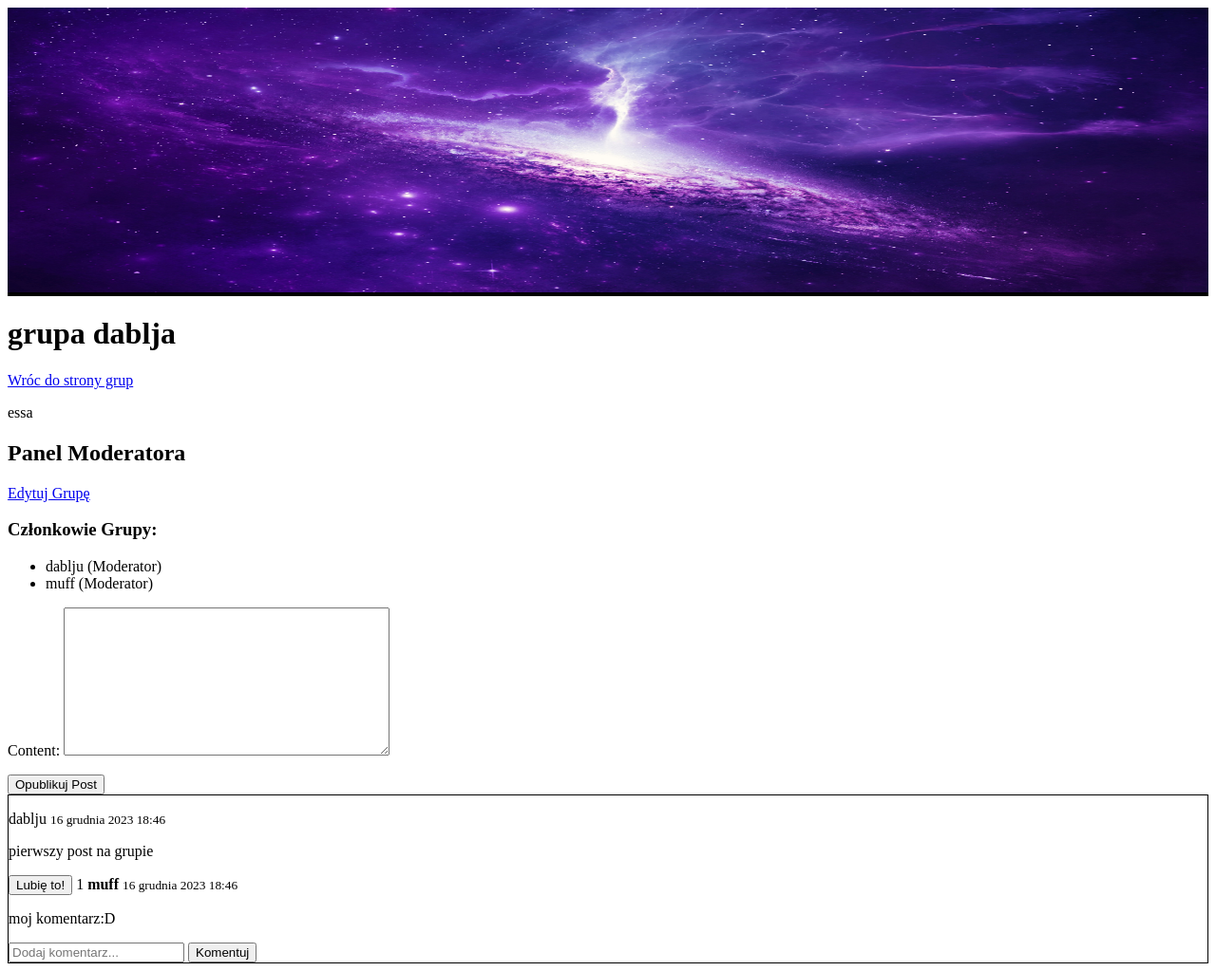
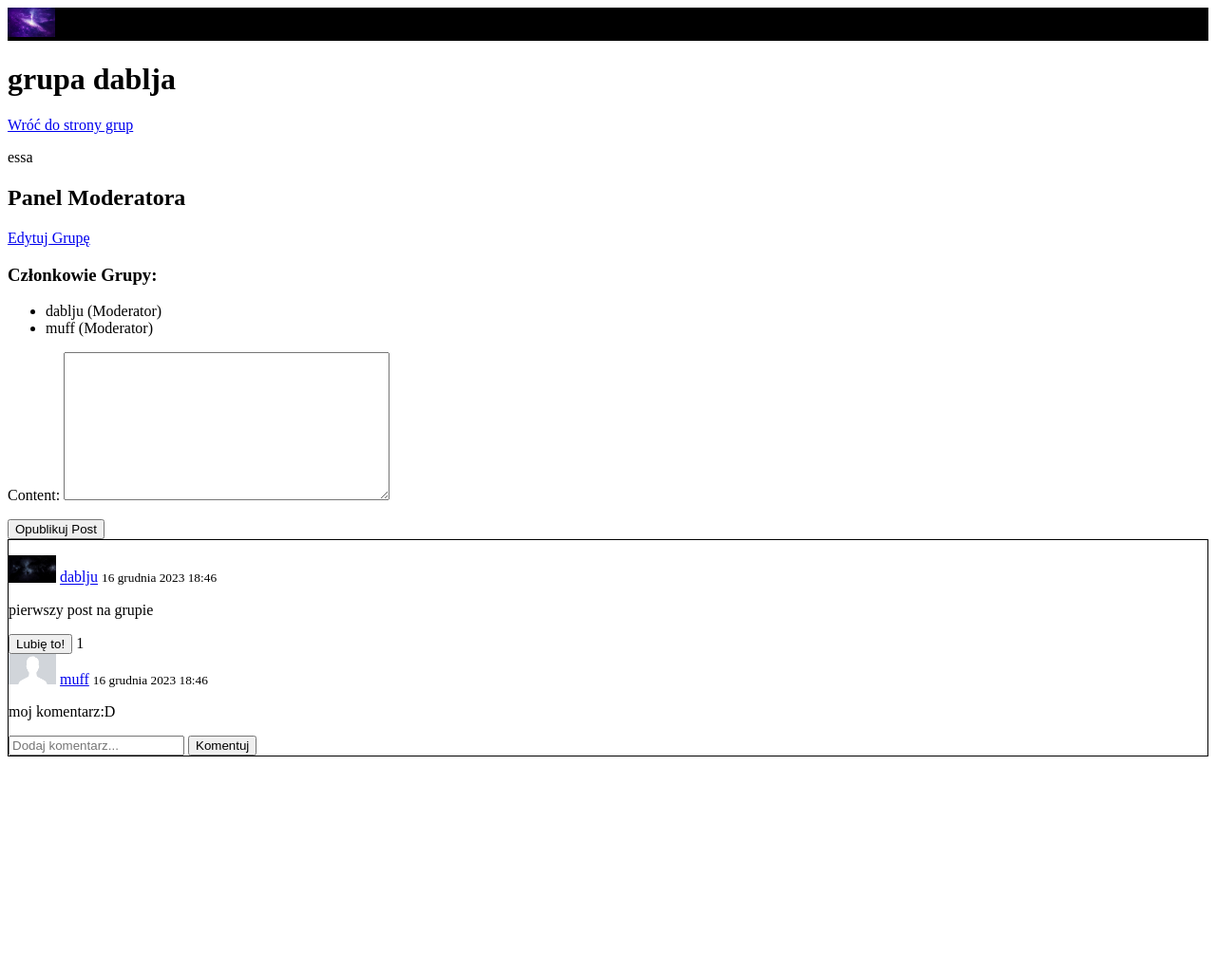
Before and after one commit to wiktordablju/faceverse, a Django app: page /groups/1/ in a window 1280 px wide. Shown: the whole page at 95% size. After the commit the page ends 797 px from the top, so only its background shows below. Run offline with Django 4.2, Linux system fonts and the light colour scheme; a user stored in the database is signed in; data comes from the database, SQL or seed files in the repository; both versions use the stored data as it was after the commit.

Commit message:
16.12: profilowe przy komentarzach, linki

```diff
--- a/core/static/css/home.css
+++ b/core/static/css/home.css
@@ -1,3 +1,8 @@
 .post {
 border: 1px solid black;
 }
+
+img {
+    max-height: 100px;
+    max-width: 100px;
+}
--- a/group_management/static/css/group_detail.css
+++ b/group_management/static/css/group_detail.css
@@ -7,7 +7,6 @@ border: 1px solid black;
 }
 
 img {
-    max-height: 300px;
-    width: 100%;
-
+    max-height: 50px;
+    max-width: 50px;
 }
--- a/group_management/templates/group_management/group_detail.html
+++ b/group_management/templates/group_management/group_detail.html
@@ -17,7 +17,7 @@
 </div>
 
 <h1>{{ group.name }}</h1>
-<p><a href="{% url 'group_management:groups' %}">Wróc do strony grup</a></p>
+<p><a href="{% url 'group_management:groups' %}">Wróć do strony grup</a></p>
 <p>{{ group.description }}</p>
 
 {% if user_is_moderator %}
@@ -59,17 +59,26 @@
     <p>Musisz być członkiem grupy, aby publikować posty.</p>
 {% endif %}
 
-
 {% for post in posts %}
     <div class="post">
-                    <p>{{ post.author }} <small>{{ post.created_at }}</small></p>
+        <p>
+            {% if post.author.profile.profile_image %}
+                <img src="{{ post.author.profile.profile_image.url }}" alt="Zdjęcie profilowe {{ post.author.username }}" class="profile-thumbnail">
+            {% endif %}
+            <a href="{% url 'user_management:profile' post.author.username %}">{{ post.author }}</a> <small>{{ post.created_at }}</small>
+        </p>
         <p>{{ post.content }}</p>
         <button id="like-button-{{ post.id }}" type="button" onclick="likePost({{ post.id }});">Lubię to!</button>
         <span id="like-count-{{ post.id }}">{{ post.likes.count }}</span>
 
         {% for comment in post.comments.all %}
-                                <strong>{{ comment.author.username }}</strong> <small>{{ comment.created_at }}</small>
+            <div class="comment">
+                {% if comment.author.profile.profile_image %}
+                    <img src="{{ comment.author.profile.profile_image.url }}" alt="Zdjęcie profilowe {{ comment.author.username }}" class="profile-thumbnail">
+                {% endif %}
+                <a href="{% url 'user_management:profile' comment.author.username %}">{{ comment.author.username }}</a> <small>{{ comment.created_at }}</small>
                 <p>{{ comment.content }}</p>
+            </div>
         {% endfor %}
 
         <form action="{% url 'post_management:add_comment_to_post' post.id %}" method="post">
@@ -90,3 +99,4 @@ var csrfToken = '{{ csrf_token }}';
 <script src="{% static 'js/likes.js' %}"></script>
 
 </body>
+</html>
--- a/user_management/static/css/profile.css
+++ b/user_management/static/css/profile.css
@@ -1,4 +1,4 @@
 img {
-    max-height: 300px;
-    max-width: 300px;
+    max-height: 50px;
+    max-width: 50px;
 }
--- a/user_management/views.py
+++ b/user_management/views.py
@@ -56,7 +56,8 @@ def edit_profile(request):
             user_form.save()
             profile_form.save()
             messages.success(request, 'Twój profil został zaktualizowany.')
-            return redirect('user_management:profile')
+            # Zmodyfikowane przekierowanie z nazwą użytkownika
+            return redirect('user_management:profile', username=request.user.username)
     else:
         user_form = UserEditForm(instance=request.user)
         profile_form = ProfileForm(instance=request.user.profile)
@@ -65,6 +66,7 @@ def edit_profile(request):
         'user_form': user_form,
         'profile_form': profile_form
     })
+
 
 
 @login_required
```
Also changed, not shown: core/templates/core/home.html (+11 -2 lines), README.md, db.sqlite3, media/group_images/universe-spiral-2880x1800-10972_aHj77gg.jpg (added), media/profile_images/wp_M2HkiTE.jpg (added). Lines whose indentation alone changed are shown as unchanged.
